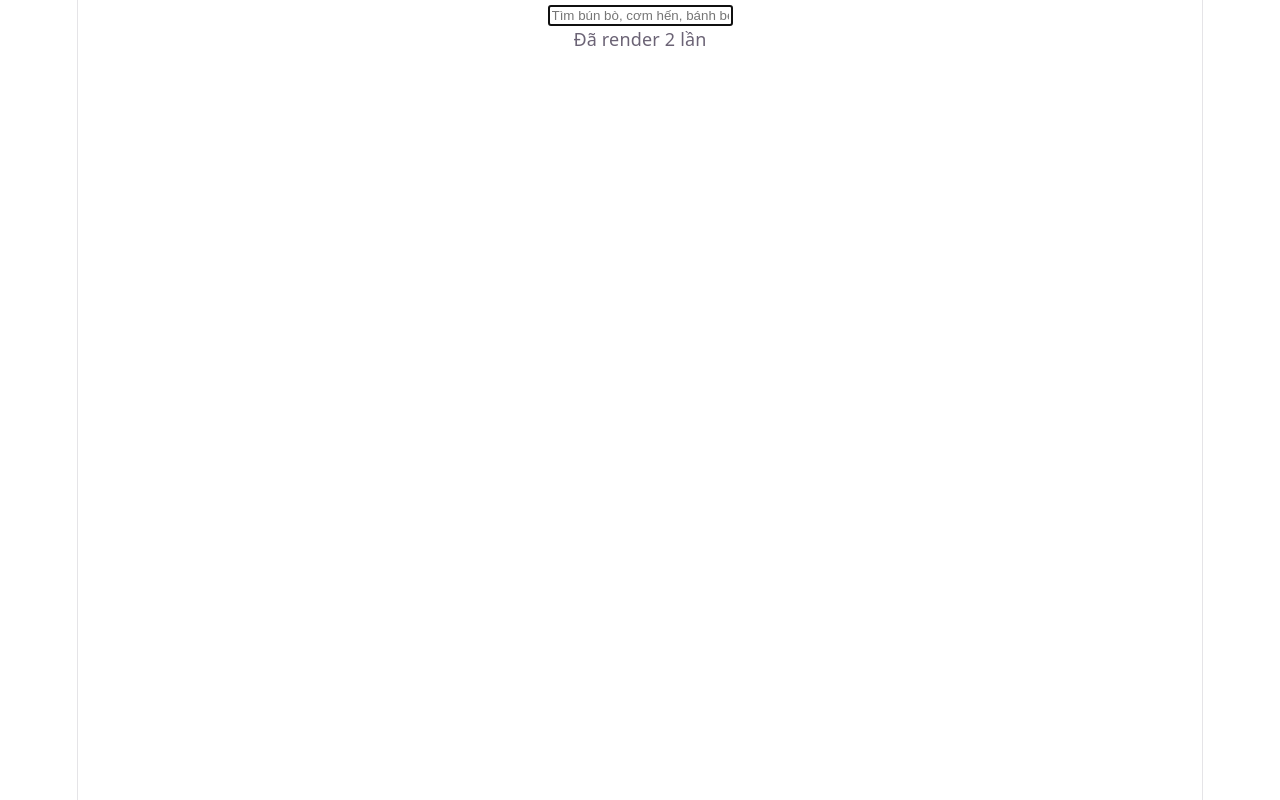
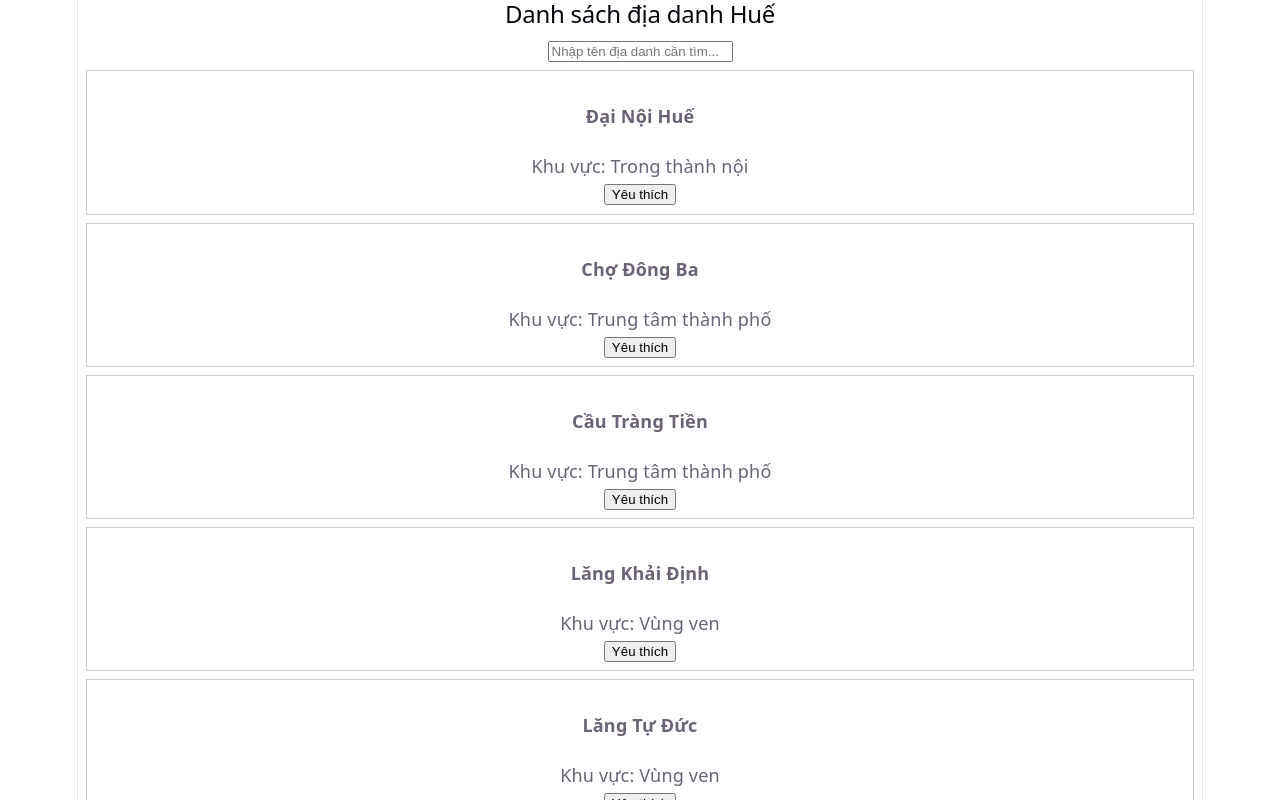
Before and after one commit to duyeenanh/-phu-xuan-react, a React (Vite) app: page / in a window 1280 px wide. Shown: the top 800 px of the page. Built offline with nearby package versions, Linux system fonts and the light colour scheme.

Commit message:
Hoàn thành Lab 4 Buổi 6: Tối ưu danh sách địa danh với useMemo và useCallback

```diff
--- a/src/App.tsx
+++ b/src/App.tsx
@@ -1,7 +1,7 @@
-import TimMonAn from './features/food/TimMonAn';
+import DanhSachDiaDanh from './features/landmarks/DanhSachDiaDanh';
 
 function App() {
-  return <TimMonAn />;
+  return <DanhSachDiaDanh />;
 }
 
 export default App;
--- /dev/null
+++ b/src/data/dia-danh.json
@@ -0,0 +1,10 @@
+[
+  { "id": 1, "ten": "Đại Nội Huế", "khuVuc": "Trong thành nội" },
+  { "id": 2, "ten": "Chợ Đông Ba", "khuVuc": "Trung tâm thành phố" },
+  { "id": 3, "ten": "Cầu Tràng Tiền", "khuVuc": "Trung tâm thành phố" },
+  { "id": 4, "ten": "Lăng Khải Định", "khuVuc": "Vùng ven" },
+  { "id": 5, "ten": "Lăng Tự Đức", "khuVuc": "Vùng ven" },
+  { "id": 6, "ten": "Chùa Thiên Mụ", "khuVuc": "Kim Long" },
+  { "id": 7, "ten": "Sông Hương", "khuVuc": "Thành phố Huế" },
+  { "id": 8, "ten": "Cầu Ngói Thanh Toàn", "khuVuc": "Thị xã Hương Thủy" }
+]
--- /dev/null
+++ b/src/features/landmarks/DanhSachDiaDanh.jsx
@@ -0,0 +1,38 @@
+import { useState, useMemo, useCallback } from 'react';
+import danhSachGoc from '../../data/dia-danh.json';
+import TheDiaDanh from './TheDiaDanh';
+
+function DanhSachDiaDanh() {
+  const [boLoc, setBoLoc] = useState('');
+  const [danhSach] = useState(danhSachGoc);
+
+  const danhSachLoc = useMemo(() => {
+    console.log('Đang chạy useMemo lọc danh sách địa danh...');
+    return danhSach.filter((item) =>
+      item.ten.toLowerCase().includes(boLoc.toLowerCase())
+    );
+  }, [danhSach, boLoc]);
+
+  const handleYeuThich = useCallback((id) => {
+    console.log('Đã bấm yêu thích địa danh id:', id);
+  }, []);
+
+  return (
+    <div>
+      <h2>Danh sách địa danh Huế</h2>
+      <input
+        type="text"
+        value={boLoc}
+        onChange={(e) => setBoLoc(e.target.value)}
+        placeholder="Nhập tên địa danh cần tìm..."
+      />
+      <div>
+        {danhSachLoc.map((item) => (
+          <TheDiaDanh key={item.id} diaDanh={item} onYeuThich={handleYeuThich} />
+        ))}
+      </div>
+    </div>
+  );
+}
+
+export default DanhSachDiaDanh;
--- /dev/null
+++ b/src/features/landmarks/TheDiaDanh.jsx
@@ -0,0 +1,15 @@
+import React from 'react';
+
+const TheDiaDanh = React.memo(function TheDiaDanh({ diaDanh, onYeuThich }) {
+  console.log('TheDiaDanh render lại:', diaDanh.ten);
+
+  return (
+    <div style={{ border: '1px solid #ccc', margin: '8px', padding: '8px' }}>
+      <h4>{diaDanh.ten}</h4>
+      <p>Khu vực: {diaDanh.khuVuc}</p>
+      <button onClick={() => onYeuThich(diaDanh.id)}>Yêu thích</button>
+    </div>
+  );
+});
+
+export default TheDiaDanh;
```
